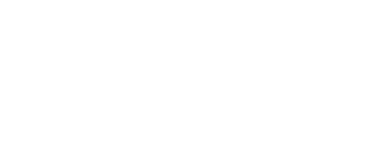
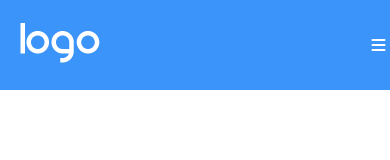
Before and after one commit to Riccardo-Laurenti/htmlcss-responsive-layout, a plain HTML site: page index.html in a window 390 px wide. Drawn offline with Linux system fonts and the light colour scheme.

Commit message:
add tablet responsive navbar

```diff
--- a/css/responsive.css
+++ b/css/responsive.css
@@ -1 +1,22 @@
 /*---------- RESPONSIVE CSS -----------*/
+
+
+
+@media screen and (max-width: 768px) {
+
+    .nav-right {
+        display: none;
+    }
+
+    .nav-left {
+        flex-basis:100% ;
+    }
+
+    .mobile-menu {
+        display: block;
+        flex-basis: 5%;
+    }
+
+
+
+}
--- a/css/style.css
+++ b/css/style.css
@@ -6,17 +6,51 @@
 }
 
 body {
-
+    font-family: 'PT Sans', sans-serif;
 }
 
 
 /*Utilities*/
 
-
+ul li {
+    list-style-type: none;
+}
 
 
 /*Container*/
 
 
 
+
 /*Header*/
+
+
+#header-main {
+   background: rgb(59, 148, 250);
+   height: 90px;
+   display: flex;
+   justify-content: space-evenly;
+   align-items: center;
+}
+
+
+#header-main ul {
+    display: flex;
+    align-items: center;
+}
+
+
+#header-main li {
+    padding: 0 20px;
+}
+
+
+#header-main a {
+    text-decoration: none;
+    color: white;
+}
+
+.mobile-menu {
+    display: none;
+}
+/*Main*/
--- a/index.html
+++ b/index.html
@@ -4,18 +4,45 @@
     <meta charset="UTF-8">
     <meta http-equiv="X-UA-Compatible" content="IE=edge">
     <meta name="viewport" content="width=device-width, initial-scale=1.0">
-    <!-- Style Css-->
+    <!-- Link Css-->
     <link rel="stylesheet" href="css/style.css">
-    <!-- Responsive Css-->
     <link rel="stylesheet" href="css/responsive.css">
+    <!-- Link Icon-->
+    <link rel="stylesheet" href="https://cdnjs.cloudflare.com/ajax/libs/font-awesome/6.4.0/css/all.min.css"
+    integrity="sha512-iecdLmaskl7CVkqkXNQ/ZH/XLlvWZOJyj7Yy7tcenmpD1ypASozpmT/E0iPtmFIB46ZmdtAc9eNBvH0H/ZpiBw=="
+    crossorigin="anonymous" referrerpolicy="no-referrer"/>
+    <!-- Fonts-->
+    <link rel="preconnect" href="https://fonts.googleapis.com">
+    <link rel="preconnect" href="https://fonts.gstatic.com" crossorigin>
+    <link href="https://fonts.googleapis.com/css2?family=PT+Sans&display=swap" rel="stylesheet">
     <!-- Title Site-->
     <title>Htmlcss-Responsive-Layout</title>
 </head>
 
 <body>
 
-    <header>
+    <header id="header-main">
 
+         <nav class="nav-left">
+            <ul>
+                <li>
+                    <a href="#"> <img src="img/logo.png" alt="Logo Header"> </a>
+                </li>
+            </ul>
+         </nav>
+
+         <nav class="nav-right">
+            <ul>
+                <li><a href="#">Planning</a></li>
+                <li><a href="#">Testimonials</a></li>
+                <li><a href="#">Features</a></li>
+                <li><a href="#">About Us</a></li>
+                <li><a href="#">Get Started</a></li>
+            </ul>
+         </nav>
+         <a href="#" class="mobile-menu">
+            <i class="fa-solid fa-bars"></i>
+        </a>
     </header>
 
 </body>
```
